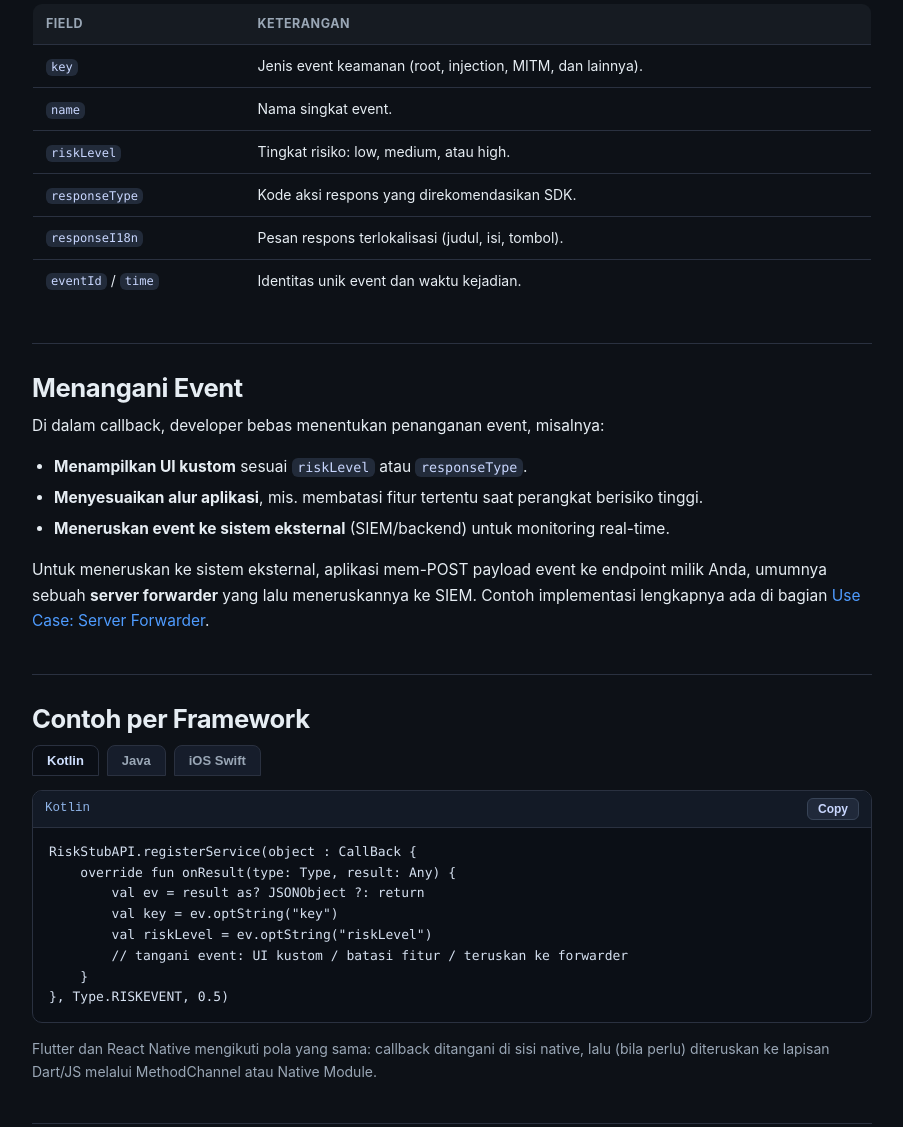
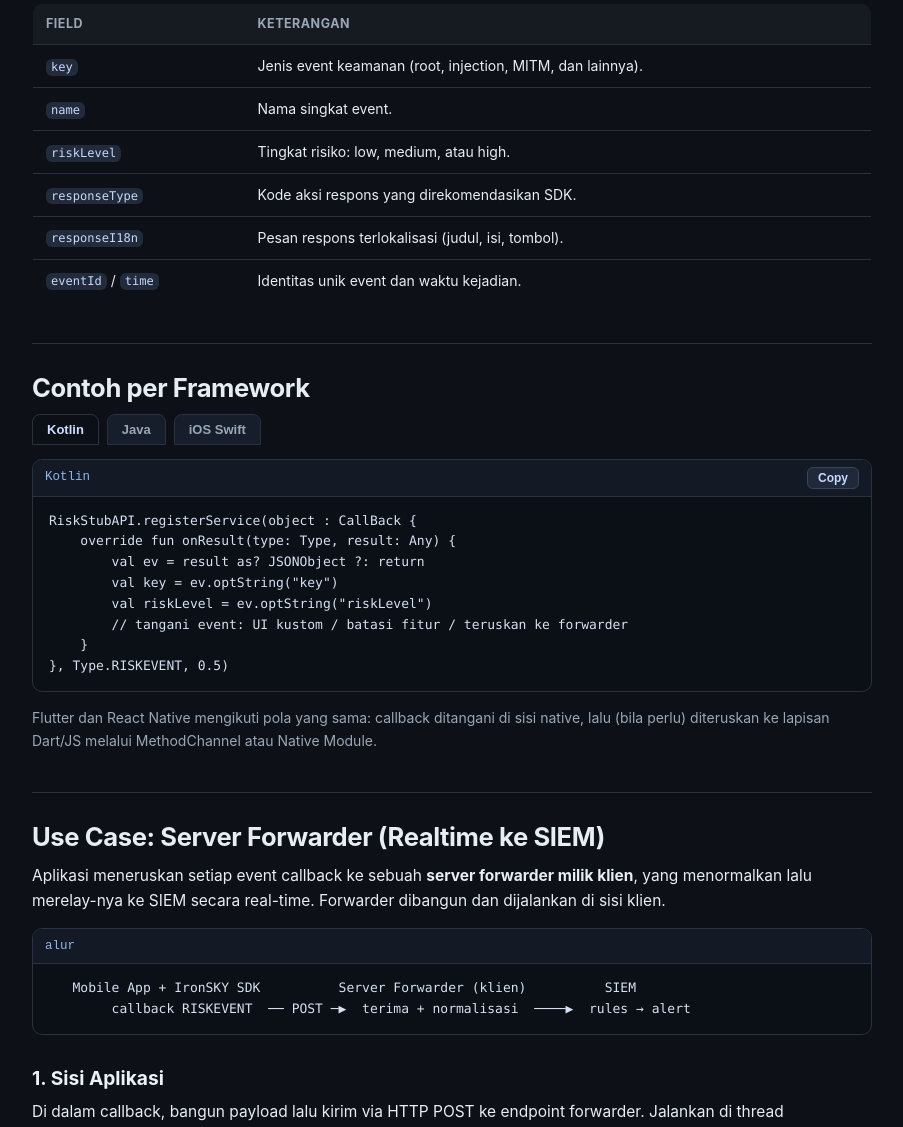
Before and after one commit to FairuzLQ/ironsky-sdk-callback-integration, a plain HTML site: page index.html in a window 1280 px wide. Shown: the part 1673-2800 px from the top of the page, without its empty margins (320-1223 px from the left). Drawn offline with Linux system fonts and the light colour scheme.

Commit message:
Docs: remove Menangani Event section (redundant with summary + framework examples)

```diff
--- a/index.html
+++ b/index.html
@@ -59,7 +59,6 @@
       <a href="#perbandingan">Perbandingan Pendekatan</a>
       <a href="#callback">Callback Mechanism</a>
       <a href="#struktur">Struktur Event</a>
-      <a href="#menangani">Menangani Event</a>
       <a href="#framework">Contoh per Framework</a>
       <a href="#usecase-forwarder">Use Case: Server Forwarder</a>
       <a href="#catatan">Catatan Implementasi</a>
@@ -127,17 +126,6 @@
       </table>
     </section>
 
-    <section id="menangani">
-      <h2>Menangani Event</h2>
-      <p>Di dalam callback, developer bebas menentukan penanganan event, misalnya:</p>
-      <ul>
-        <li><b>Menampilkan UI kustom</b> sesuai <code>riskLevel</code> atau <code>responseType</code>.</li>
-        <li><b>Menyesuaikan alur aplikasi</b>, mis. membatasi fitur tertentu saat perangkat berisiko tinggi.</li>
-        <li><b>Meneruskan event ke sistem eksternal</b> (SIEM/backend) untuk monitoring real-time.</li>
-      </ul>
-      <p>Untuk meneruskan ke sistem eksternal, aplikasi mem-POST payload event ke endpoint milik Anda, umumnya sebuah <b>server forwarder</b> yang lalu meneruskannya ke SIEM. Contoh implementasi lengkapnya ada di bagian <a href="#usecase-forwarder">Use Case: Server Forwarder</a>.</p>
-    </section>
-
     <section id="framework">
       <h2>Contoh per Framework</h2>
       <div class="tabs">
@@ -177,7 +165,7 @@
 
     <section id="usecase-forwarder">
       <h2>Use Case: Server Forwarder (Realtime ke SIEM)</h2>
-      <p>Ini penerapan konkret dari penanganan event di atas: aplikasi meneruskan setiap event callback ke sebuah <b>server forwarder milik klien</b>, yang menormalkan lalu merelay-nya ke SIEM secara real-time. Forwarder dibangun dan dijalankan di sisi klien.</p>
+      <p>Aplikasi meneruskan setiap event callback ke sebuah <b>server forwarder milik klien</b>, yang menormalkan lalu merelay-nya ke SIEM secara real-time. Forwarder dibangun dan dijalankan di sisi klien.</p>
       <div class="diagram codeblock"><div class="cbar"><span class="fname">alur</span></div><pre>
    Mobile App + IronSKY SDK          Server Forwarder (klien)          SIEM
         callback RISKEVENT  ── POST ─▶  terima + normalisasi  ────▶  rules → alert
```
